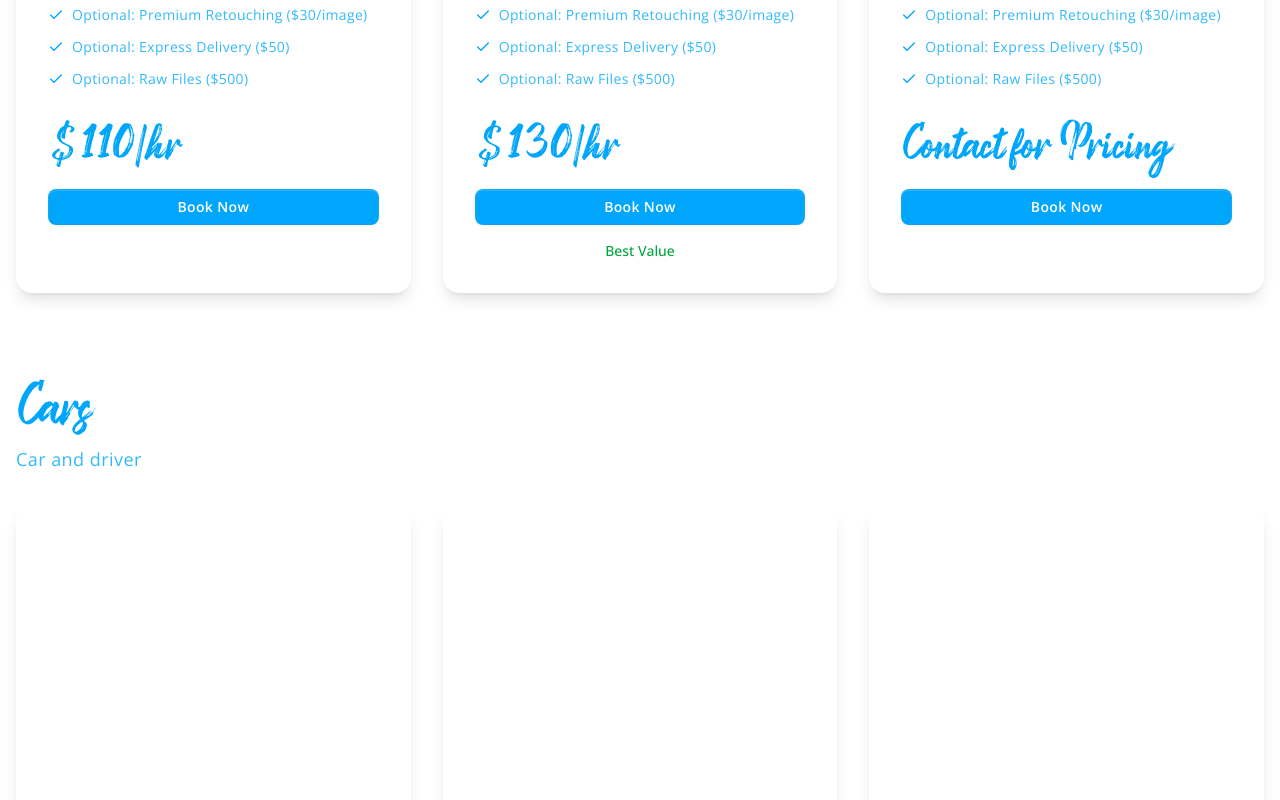
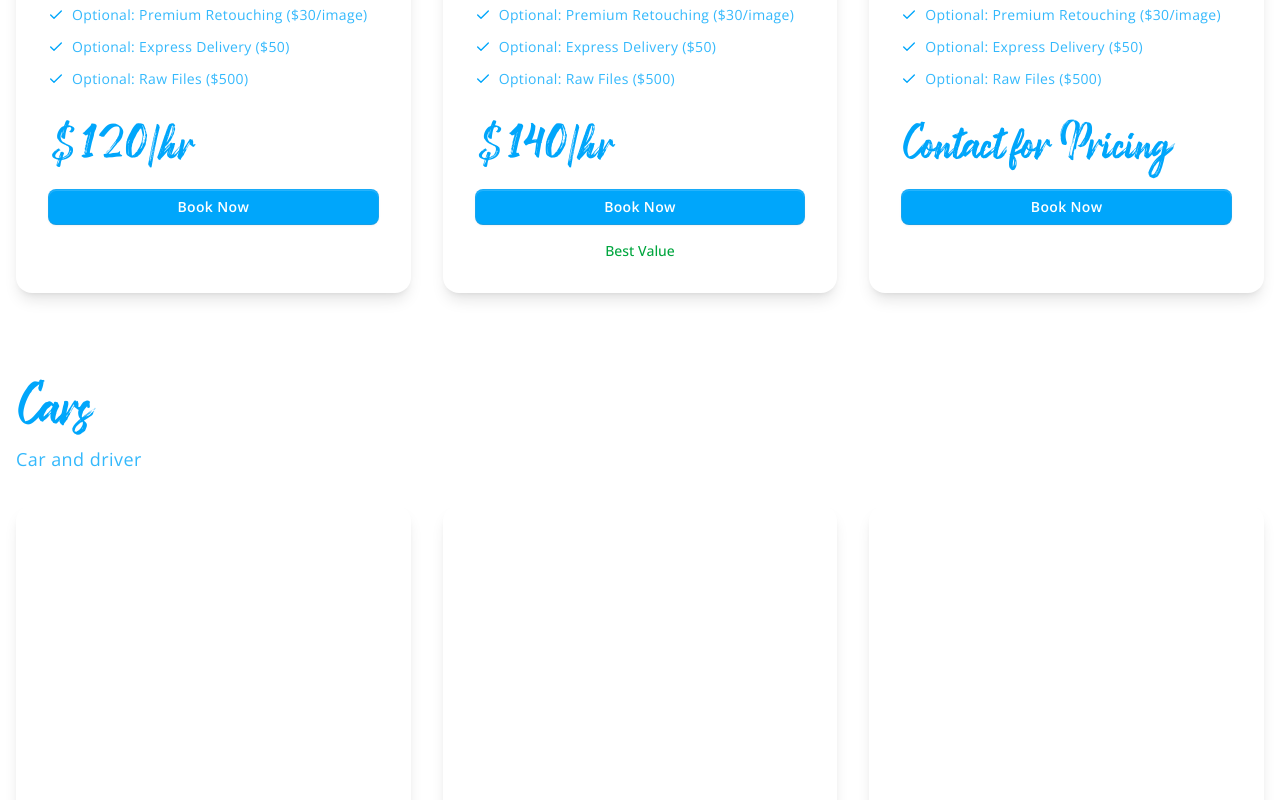
Before and after one commit to geeth24/reactive-shots-v2, a Next.js app: page /pricing in a window 1280 px wide. Shown: the part 2000-2800 px from the top of the page. Built offline with nearby package versions, Linux system fonts and the light colour scheme; no server answers.

Commit message:
Update pricingData with revised package rates for accuracy

```diff
--- a/src/data/pricingData.ts
+++ b/src/data/pricingData.ts
@@ -13,7 +13,7 @@ export const pricingData: PricingData = {
         { title: 'Optional: Express Delivery ($50)' },
         { title: 'Optional: Raw Files ($500)' },
       ],
-      price: '$110',
+      price: '$140',
     },
     {
       title: 'Extended Package',
@@ -26,7 +26,7 @@ export const pricingData: PricingData = {
         { title: 'Optional: Express Delivery ($50)' },
         { title: 'Optional: Raw Files ($500)' },
       ],
-      price: '$200',
+      price: '$270',
     },
     {
       title: 'Custom Package',
@@ -52,7 +52,7 @@ export const pricingData: PricingData = {
         { title: 'Optional: Express Delivery ($50)' },
         { title: 'Optional: Raw Files ($500)' },
       ],
-      price: '$110/hr',
+      price: '$120/hr',
     },
     {
       title: 'Photo + Video',
@@ -65,7 +65,7 @@ export const pricingData: PricingData = {
         { title: 'Optional: Express Delivery ($50)' },
         { title: 'Optional: Raw Files ($500)' },
       ],
-      price: '$130/hr',
+      price: '$140/hr',
       bestValue: true,
     },
     {
@@ -95,7 +95,7 @@ export const pricingData: PricingData = {
         { title: 'Optional: Express Delivery ($50)' },
         { title: 'Optional: Raw Files ($500)' },
       ],
-      price: '$100',
+      price: '$120',
     },
     {
       title: 'Photo & Video',
```
